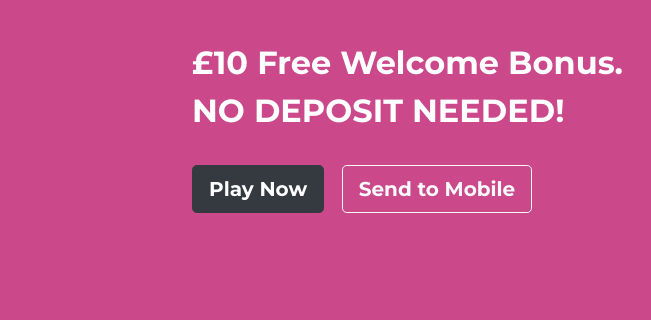
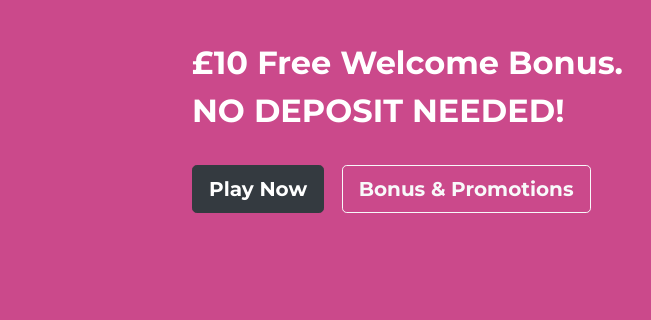
Before and after one commit to pyleee/mFortuneBingo, a plain HTML site: page index.html in a window 1280 px wide. Shown: the part 141-461 px from the top of the page, 0-651 px from the left. Drawn offline with nearby package versions, Linux system fonts and the light colour scheme.

Commit message:
Update index.html

```diff
--- a/index.html
+++ b/index.html
@@ -74,7 +74,7 @@
         <div class="col-lg-6">
           <h1 class="big-heading">£10 Free Welcome Bonus. NO DEPOSIT NEEDED!</h1>
           <button type="button" class="btn btn-dark btn-lg download-button"> Play Now</button>
-          <button type="button" class="btn btn-outline-light btn-lg download-button">Send to Mobile</button>
+          <button type="button" class="btn btn-outline-light btn-lg download-button">Bonus & Promotions</button>
         </div>
 
         <div class="col-lg-6">
```
